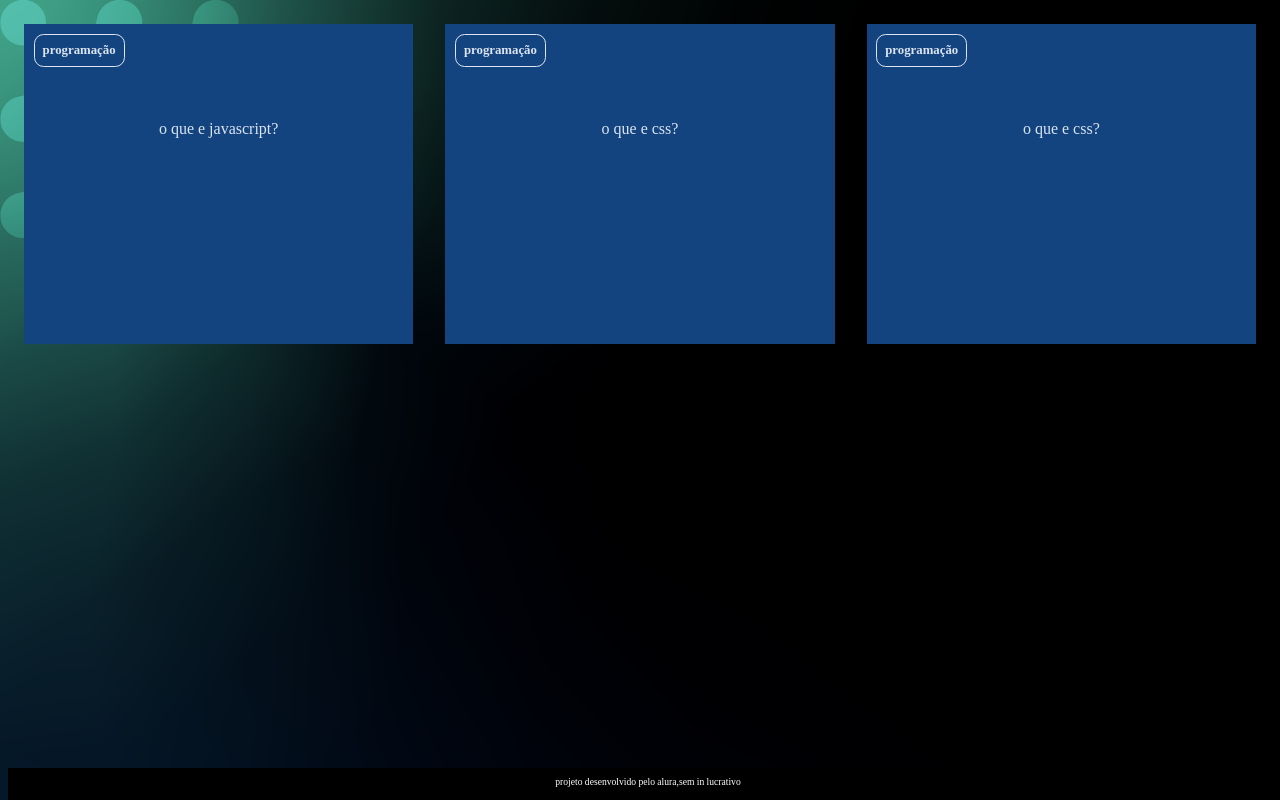
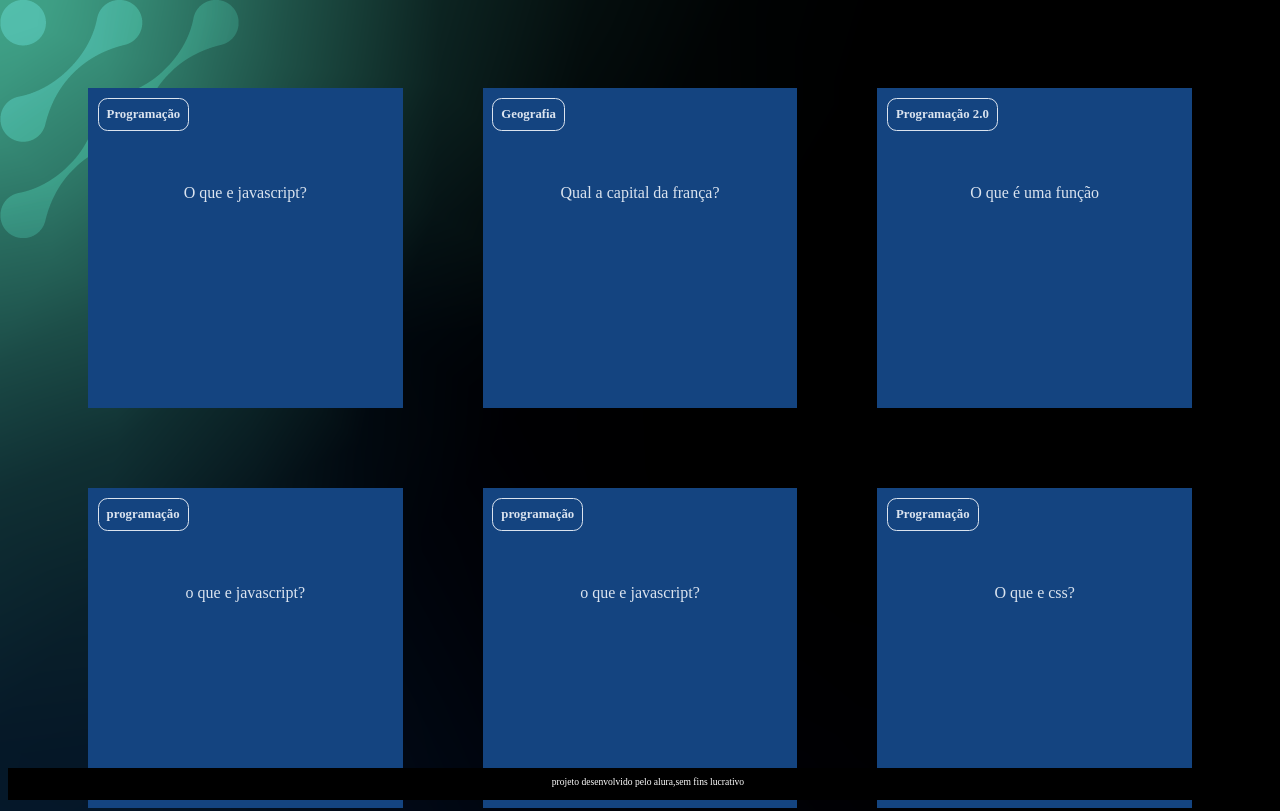
Before and after one commit to joao-pedro-almeda/3-trimestre, a plain HTML site: page index.html in a window 1280 px wide. Shown: the top 811 px of the page. Drawn offline with Linux system fonts and the light colour scheme.

Commit message:
Add files via upload

```diff
--- /dev/null
+++ b/apps.js
@@ -0,0 +1,3 @@
+function criaCartao(categoria, pergunta, resposta){
+    console.log(categoria, pergunta, resposta)
+}
--- a/assets/style.css
+++ b/assets/style.css
@@ -11,6 +11,10 @@ body {
 
 #container{
     display: flex;
+    flex-wrap: wrap;
+    justify-content: space-between;
+    padding: 4rem;
+    gap: 3rem;
 }
 
 .cartao{
--- a/index.html
+++ b/index.html
@@ -10,23 +10,34 @@
         <section id="container">
             <article class="cartao">
             <div class="cartao__conteudo">
-                <h3>programação</h3>
+                <h3>Programação</h3>
                 <div class="cartao__conteudo__pergunta">
-                    <p>o que e javascript?</p>
+                    <p>O que e javascript?</p>
                 </div>
                 <div class="cartao__conteudo__respota">
-                    <p>o javascript e uma linguagem de programação</p>
+                    <p>O javascript e uma linguagem de programação</p>
                 </div>
             </div>
             </article>
             <article class="cartao">
                 <div class="cartao__conteudo">
-                    <h3>programação</h3>
+                    <h3>Geografia</h3>
                     <div class="cartao__conteudo__pergunta">
-                       <p> o que e css?</p>
+                       <p>Qual a capital da frança?</p>
                     </div>
                     <div class="cartao__conteudo__respota">
-                       <p>o css e uma linguagem de estilização</p>
+                       <p>A capital da frança é paris.</p>
+                    </div>
+                </div>
+            </article>
+            <article class="cartao">
+                <div class="cartao__conteudo">
+                    <h3>Programação 2.0</h3>
+                    <div class="cartao__conteudo__pergunta">
+                       <p>O que é uma função</p>
+                    </div>
+                    <div class="cartao__conteudo__respota">
+                       <P>Uma função é um bloco de codigo que executa alguma tarefa</p>
                     </div>
                 </div>
              </article>
@@ -34,18 +45,52 @@
                 <div class="cartao__conteudo">
                     <h3>programação</h3>
                     <div class="cartao__conteudo__pergunta">
-                       <p> o que e css?</p>
+                        <p>o que e javascript?</p>
                     </div>
                     <div class="cartao__conteudo__respota">
-                       <p>o css e uma linguagem de estilização</p>
+                        <p>o javascript e uma linguagem de programação</p>
+                    </div>
+                </div>
+                </article>
+             <article class="cartao">
+                <div class="cartao__conteudo">
+                    <h3>programação</h3>
+                    <div class="cartao__conteudo__pergunta">
+                        <p>o que e javascript?</p>
+                    </div>
+                    <div class="cartao__conteudo__respota">
+                        <p>o javascript e uma linguagem de programação</p>
+                    </div>
+                </div>
+                </article>
+            <article class="cartao">
+                <div class="cartao__conteudo">
+                    <h3>Programação</h3>
+                    <div class="cartao__conteudo__pergunta">
+                       <p>O que e css?</p>
+                    </div>
+                    <div class="cartao__conteudo__respota">
+                       <p>O css e uma linguagem de estilização</p>
+                    </div>
+                </div>
+             </article>
+             <article class="cartao">
+                <div class="cartao__conteudo">
+                    <h3>Programação</h3>
+                    <div class="cartao__conteudo__pergunta">
+                       <p>O que e css?</p>
+                    </div>
+                    <div class="cartao__conteudo__respota">
+                       <p>O css e uma linguagem de estilização</p>
                     </div>
                 </div>
              </article>
         </section>
-
     </main>
     <footer>
-        <p>projeto desenvolvido pelo alura,sem in lucrativo</p>
+        <p>projeto desenvolvido pelo alura,sem fins lucrativo</p>
     </footer>
+    <script src="apps.js"></script>
+    <script src="perguntas.js"></script>
 </body>
 </html>
--- /dev/null
+++ b/perguntas.js
@@ -0,0 +1,17 @@
+criaCartao(
+    'Programação',
+    'Oque é javascript?',
+    'O javascript é uma linguagem de programação'
+)
+
+criaCartao(
+    'Geografia',
+    'Qual a capital da frança?',
+    'A capital da frança é paris.'
+)
+
+criaCartao(
+    'Programação 2.0',
+    'O que é uma função',
+    'Uma função é um bloco de codigo que executa alguma tarefa'
+)
```
